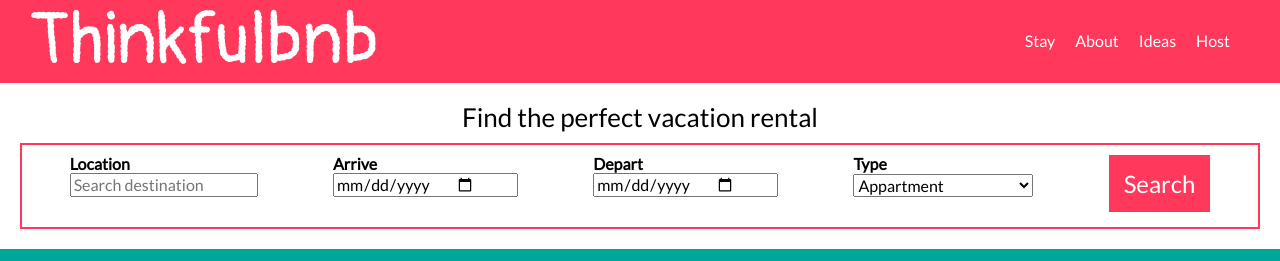
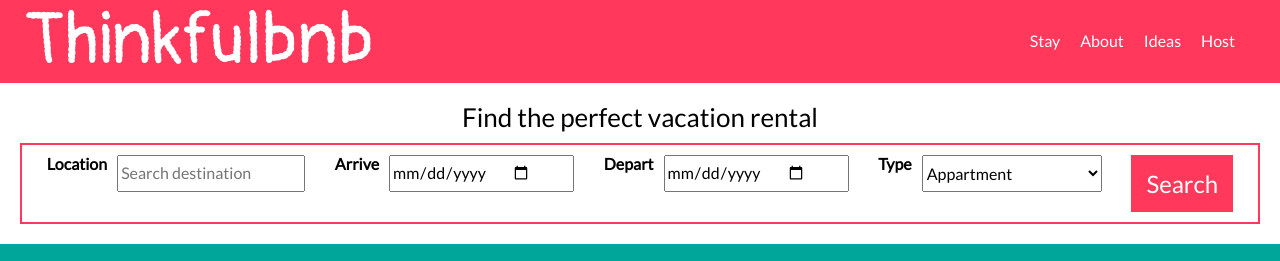
Before and after one commit to Cole-Dreyer/Module-22.9-thinkfulbnb, a plain HTML site: page index.html in a window 1280 px wide. Shown: the top 261 px of the page. Drawn offline with nearby package versions, Linux system fonts and the light colour scheme.

Commit message:
Add files via upload
Updated CSS sheet.

```diff
--- a/style.css
+++ b/style.css
@@ -67,7 +67,7 @@ header nav {
 
 .logo {
   font-family: "Pangolin", cursive;
-  font-size: 16vw;
+  font-size: 12vw;
   color: #fff;
 }
 header nav ul {
@@ -148,11 +148,11 @@ footer p {
 }
 
 /* -------  Media Query ------- */
-@media all and (min-width: 480px) {
+@media all and (min-width: 490px) {
   header {
     display: flex;
     justify-content: space-between;
-    padding: 0 30px;
+    padding: 0 25px;
   }
 
   header h1 {
@@ -174,7 +174,7 @@ footer p {
     justify-content: space-around;
   }
   form div {
-    flex-direction: column;
+    flex-direction: row;
   }
   form input {
     margin-left: 0px;
```
